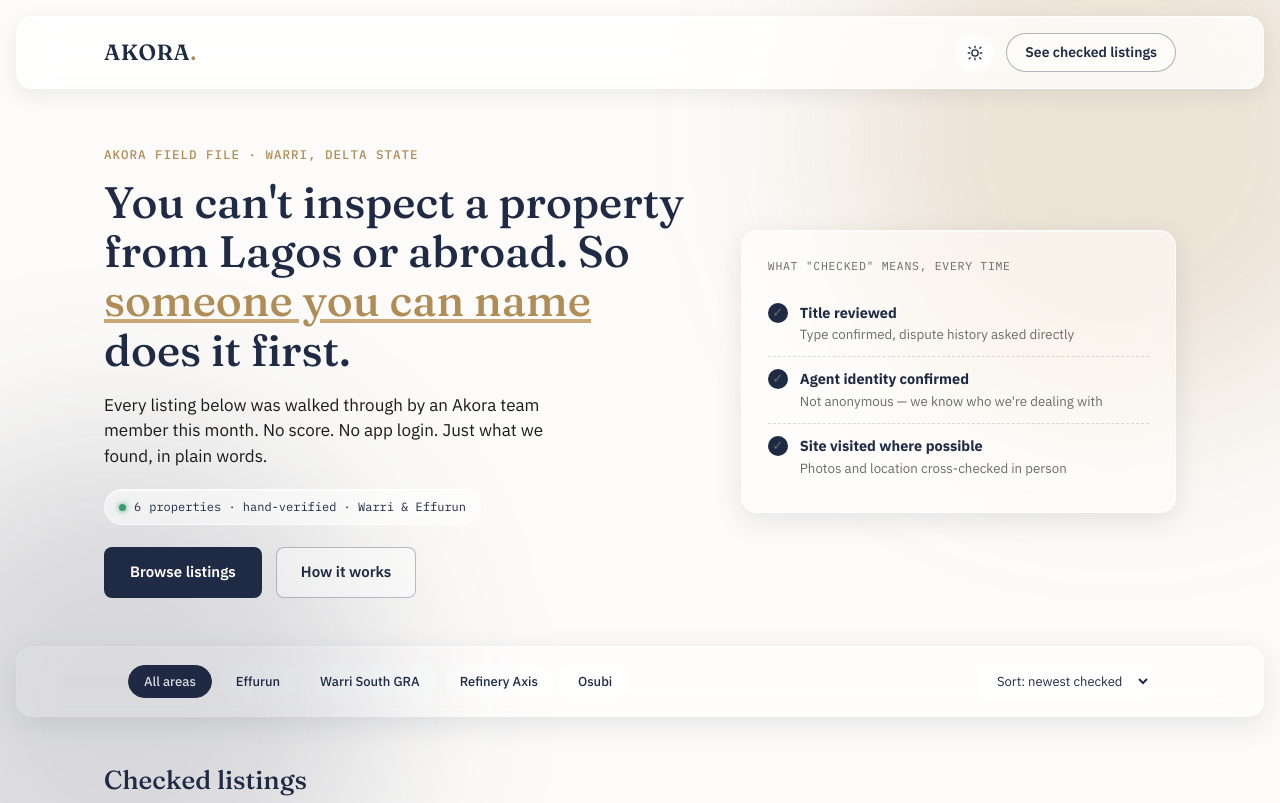
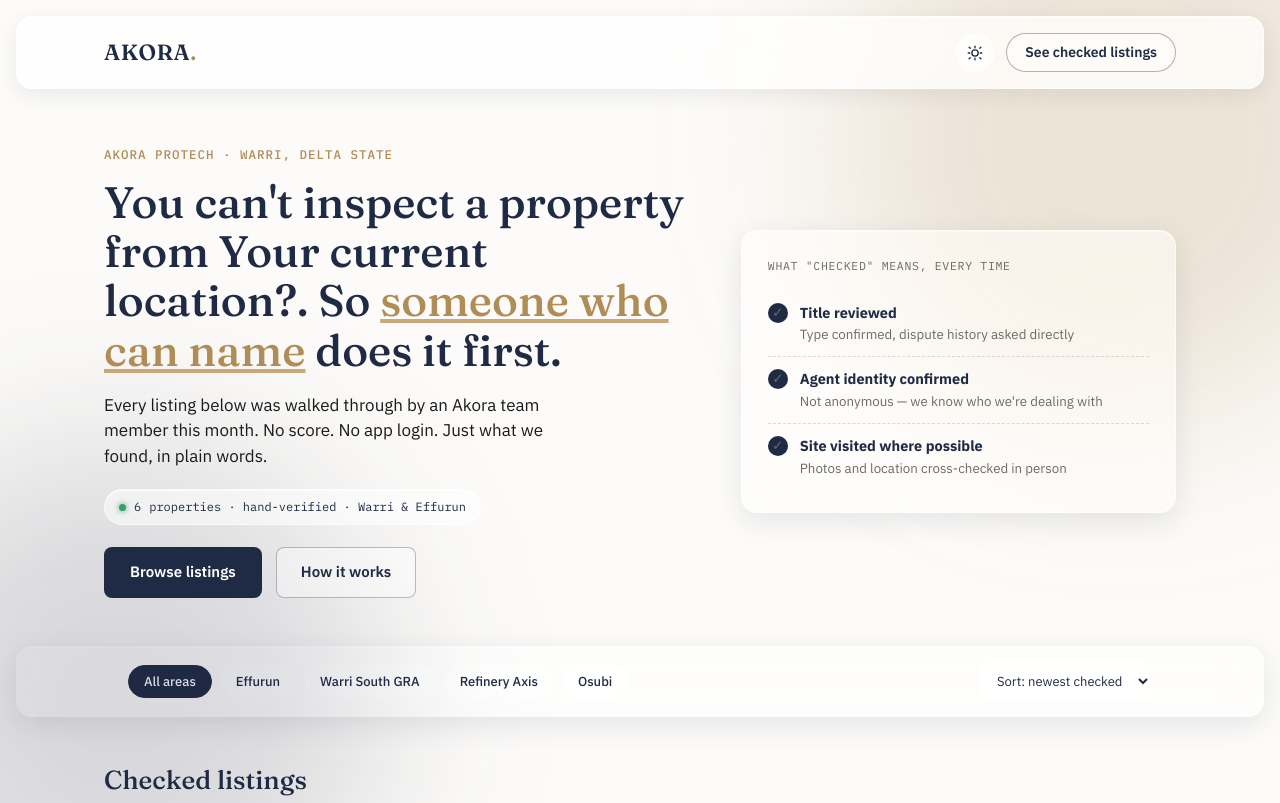
Before and after one commit to Akorapro001/Akora-mvp, a plain HTML site: page index.html in a window 1280 px wide. Shown: the top 803 px of the page. Drawn offline with Linux system fonts and the light colour scheme.

Commit message:
Update header and footer content in index.html

```diff
--- a/index.html
+++ b/index.html
@@ -406,8 +406,8 @@
   <section class="hero">
     <div class="wrap hero-grid">
       <div>
-        <p class="eyebrow">Akora Field File · Warri, Delta State</p>
-        <h1>You can't inspect a property from Lagos or abroad. So <span class="hl">someone you can name</span> does it first.</h1>
+        <p class="eyebrow">Akora Protech · Warri, Delta State</p>
+        <h1>You can't inspect a property from Your current location?. So <span class="hl">someone who can name</span> does it first.</h1>
         <p class="lead">Every listing below was walked through by an Akora team member this month. No score. No app login. Just what we found, in plain words.</p>
         <div class="stat-pill" id="stat-pill">
           <span class="dot"></span> <span id="stat-count">6</span> properties · hand-verified · Warri &amp; Effurun
@@ -491,7 +491,7 @@
 <footer>
   <div class="wrap footer-grid glass">
     <p class="foot-note">This is an early, hand-checked pilot from Akora, based in Warri, Delta State — not an automated platform yet. Every listing above was reviewed manually.</p>
-    <p class="foot-contact">WhatsApp +234 [XXX XXX XXXX] · Warri, Delta State</p>
+    <p class="foot-contact">WhatsApp +234 [9070637117] · Warri, Delta State</p>
   </div>
 </footer>
 
```
